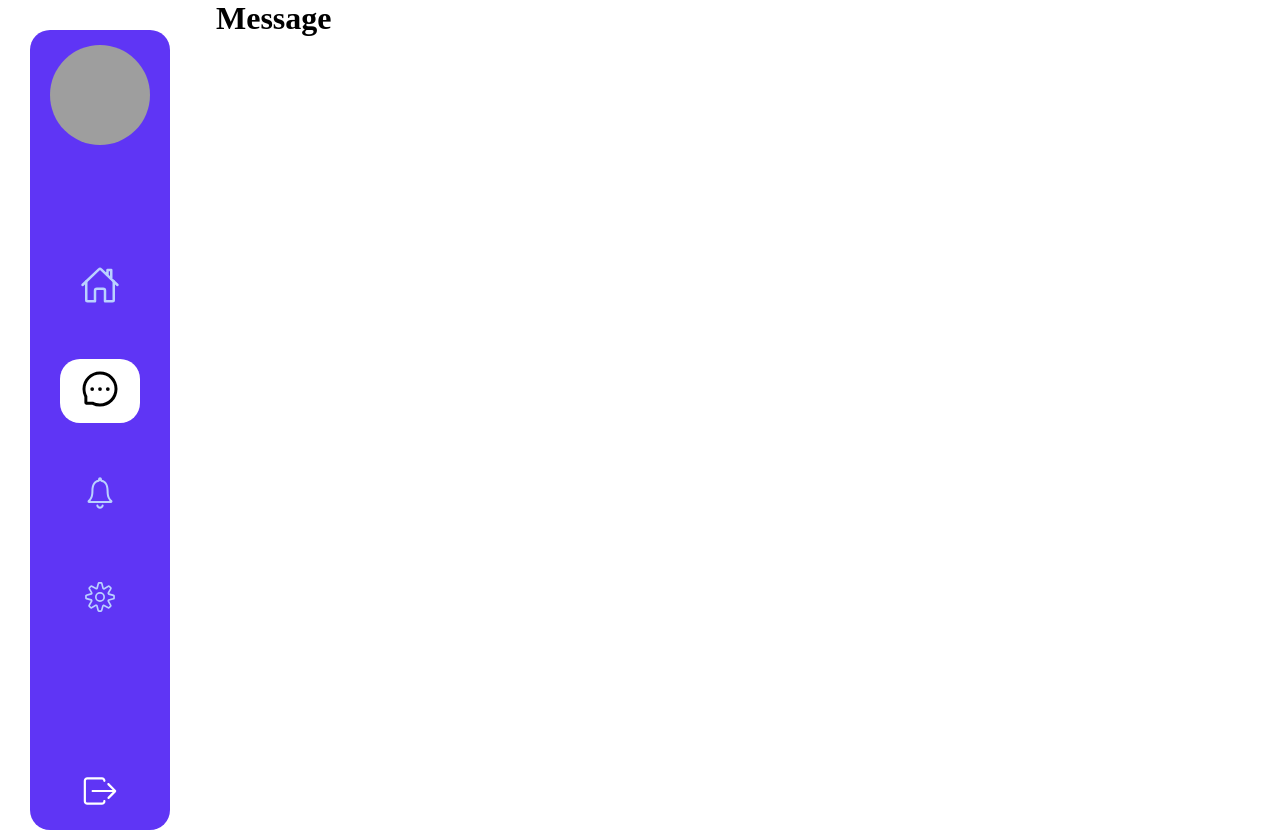
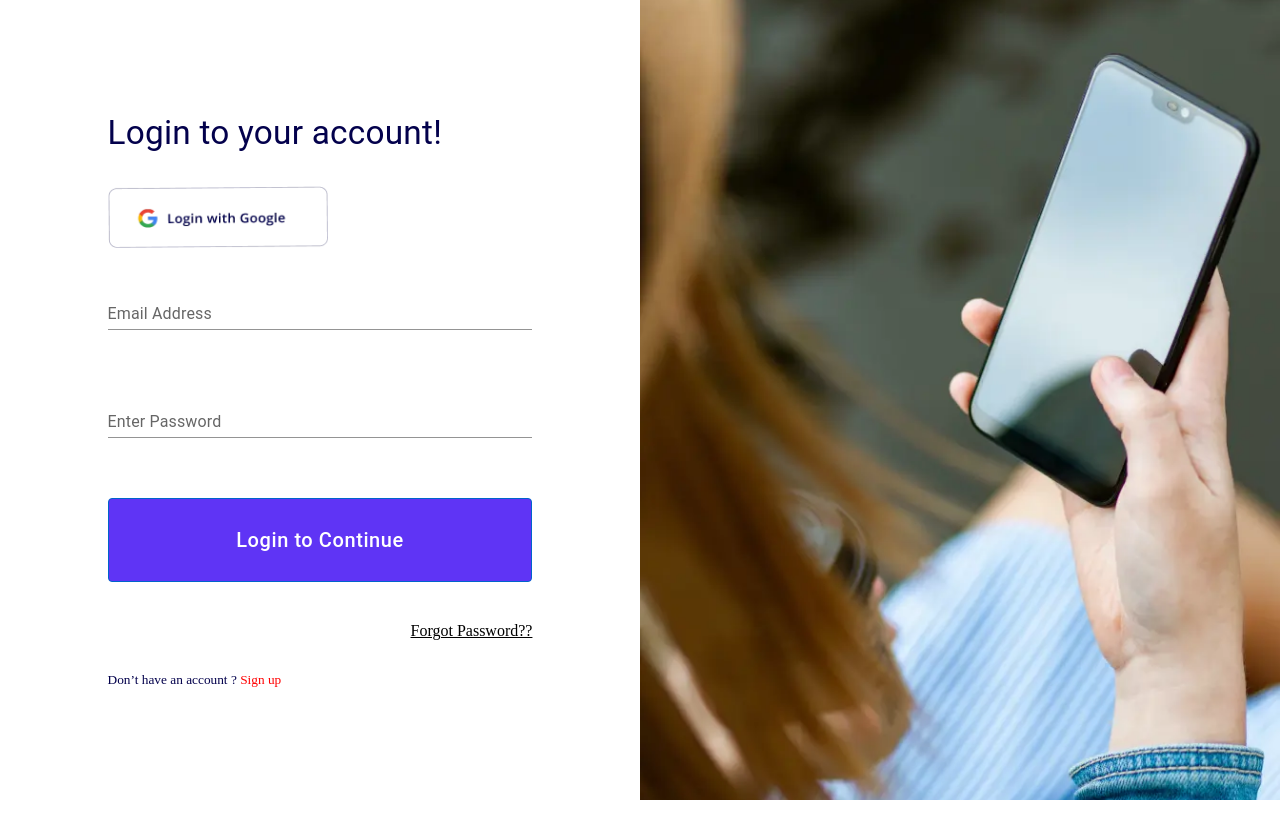
Before and after one commit to aropdhar/discussing_app, a React (Vite) app: page /message in a window 1280 px wide. After the commit the page ends 804 px from the top, so only its background shows below. Built offline with nearby package versions, Linux system fonts and the light colour scheme; grey boxes are pictures that could not be loaded.

Commit message:
redux_update

```diff
--- a/package.json
+++ b/package.json
@@ -15,12 +15,15 @@
     "@fontsource/roboto": "^5.0.13",
     "@mui/material": "^5.15.15",
     "@react-icons/all-files": "^4.1.0",
+    "@reduxjs/toolkit": "^2.2.5",
     "firebase": "^10.11.1",
     "formik": "^2.4.6",
     "react": "^18.2.0",
     "react-dom": "^18.2.0",
     "react-icons": "^5.1.0",
     "react-loader-spinner": "^6.1.6",
+    "react-loading-skeleton": "^3.4.0",
+    "react-redux": "^9.1.2",
     "react-router-dom": "^6.22.3",
     "react-toastify": "^10.0.5",
     "yup": "^1.4.0"
--- a/src/App.jsx
+++ b/src/App.jsx
@@ -13,6 +13,7 @@ import Register from "./pages/auth/Register";
 import Message from "./pages/message/Message";
 import Notification from "./pages/notification/Notification";
 import Settings from "./pages/setting/Settings";
+import Isloginprivate from "./privateroute/Isloginprivate";
 
 
 function App() {
@@ -20,12 +21,14 @@ function App() {
   const router = createBrowserRouter(
     createRoutesFromElements(
       <Route>
+        <Route element={<Isloginprivate/>}>
           <Route element={<Rootlayout/>}>
             <Route path='/home' element={<Home/>}/>
             <Route path='/message' element={<Message/>}/>
             <Route path='/notification' element={<Notification/>}/>
             <Route path='/setting' element={<Settings/>}/>
           </Route>
+        </Route>
             <Route path='*' element={<Error/>}/>
             <Route path='/' element={<Login/>}/>
             <Route path='/registration' element={<Register/>}/>
--- /dev/null
+++ b/src/authslice/authSlice.js
@@ -0,0 +1,20 @@
+import { createSlice } from '@reduxjs/toolkit'
+
+const initialState = {
+  value: localStorage.getItem("logedinstore") ? JSON.parse(localStorage.getItem("logedinstore")) : null,
+}
+
+export const authSlice = createSlice({
+  name: 'auth',
+  initialState,
+  reducers: {
+    loginstore: (state, action) => {
+      state.value = action.payload
+    },
+  },
+})
+
+
+export const { loginstore } = authSlice.actions
+
+export default authSlice.reducer
--- a/src/component/layout/Sidebar.jsx
+++ b/src/component/layout/Sidebar.jsx
@@ -7,8 +7,36 @@ import { IoIosNotificationsOutline } from "react-icons/io";
 import { CiSettings } from "react-icons/ci";
 import { IoIosLogOut } from "react-icons/io";
 import "./layout.css"
+import { getAuth, signOut } from "firebase/auth";
+import { useNavigate } from "react-router-dom";
+import { useSelector, useDispatch } from 'react-redux'
+import { loginstore } from '../../authslice/authSlice';
+import Skeleton from 'react-loading-skeleton'
+import 'react-loading-skeleton/dist/skeleton.css'
+
 
 const Sidebar = () => {
+
+  const navigate = useNavigate();
+  const auth = getAuth();
+
+  const data = useSelector((state) => state?.logedindatauser?.value)
+  const dispatch = useDispatch()
+  console.log(data);
+
+  let handlesignout = () =>{
+    signOut(auth).then(() => {
+
+      navigate("/");
+      localStorage.removeItem("logedinstore");
+      dispatch(loginstore(null))
+
+    }).catch((error) => {
+      // An error happened.
+    });
+
+  }
+
   return (
     <>
       <div className='sidebar_main'>
@@ -20,7 +48,17 @@ const Sidebar = () => {
                       sx={{ width: 100, height: 100 }}
                   />
               </div>
-              <div className='sidebar_menu'>
+              <div className='sidebar_menu' style={{width: "100%"}}>
+                <p style={{textAlign: "center" , marginBottom: "10px" , fontSize: "18px" , color: "#fff"}}>
+                  {/* {data?.displayName} */}
+                 {data ?
+
+                    data.displayName
+                 :
+                   <Skeleton style={{width: "70%" , margin: "0  auto" , height: "40px"}}/>
+                 }
+
+                </p>
                 <ul>
                   <li><NavLink to='/home'><IoHomeOutline /></NavLink></li>
                   <li><NavLink to='/message'><AiOutlineMessage /></NavLink></li>
@@ -28,7 +66,7 @@ const Sidebar = () => {
                   <li><NavLink to='/setting'><CiSettings /></NavLink></li>
                 </ul>
               </div>
-              <div className='sidebar_logout'>
+              <div onClick={handlesignout} className='sidebar_logout'>
                 <IoIosLogOut />
               </div>
 
--- a/src/component/layout/layout.css
+++ b/src/component/layout/layout.css
@@ -51,4 +51,5 @@
     color: #FFFFFF;
     margin-top: 30px;
     cursor: pointer;
+    background: none;
 }
--- a/src/main.jsx
+++ b/src/main.jsx
@@ -4,9 +4,11 @@ import App from './App.jsx'
 import './index.css'
 import firebaseConfig from './firebaseconfig/Firebaseconfig.js'
 import 'react-toastify/dist/ReactToastify.css';
+import { store } from './store/store.js'
+import { Provider } from 'react-redux'
 
 ReactDOM.createRoot(document.getElementById('root')).render(
-  <React.StrictMode>
-    <App />
-  </React.StrictMode>,
+  <Provider store={store}>
+      <App />
+  </Provider>,
 )
--- a/src/pages/auth/Login.jsx
+++ b/src/pages/auth/Login.jsx
@@ -4,7 +4,7 @@ import { styled } from '@mui/material/styles';
 import Box from '@mui/material/Box';
 import Paper from '@mui/material/Paper';
 import Grid from '@mui/material/Grid';
-import { TextField, Typography } from '@mui/material';
+import { Typography } from '@mui/material';
 import Button from '@mui/material/Button';
 import googleimg from '../../assets/google.webp'
 import Image from '../../component/layout/utilities/Image';
@@ -20,6 +20,8 @@ import { getAuth, signInWithEmailAndPassword,sendPasswordResetEmail ,GoogleAuthP
 import { ToastContainer, toast } from 'react-toastify';
 import { useNavigate } from "react-router-dom";
 import { ThreeDots } from 'react-loader-spinner';
+import { useSelector, useDispatch } from 'react-redux'
+import { loginstore } from '../../authslice/authSlice';
 
 const Item = styled(Paper)(({ theme }) => ({
   backgroundColor: theme.palette.mode === 'dark' ? '#1A2027' : '#fff',
@@ -74,6 +76,7 @@ const Login = () => {
   const [loader , setLoader] = useState(false)
   const [forgetpass , setForgetpass] = useState("")
   const provider = new GoogleAuthProvider();
+  const dispatch = useDispatch()
 
   let initialValues = {
     email: '',
@@ -94,19 +97,26 @@ const Login = () => {
           const user = userCredential.user;
 
             if(user.emailVerified){
+              localStorage.setItem("logedinstore", JSON.stringify(user));
+              dispatch(loginstore(user))
               navigate("/home");
               actions.resetForm();
+              setLoader(false)
             }
             else{
               toast("Please Verified Your Email!!!");
-              setLoader(false)
+              signOut(auth).then(() => {
+
+              }).catch((error) => {
+                // An error happened.
+              });
             }
 
         })
         .catch((error) => {
           setTimeout(()=>{
             setLoader(false)
-          })
+          },2000)
           toast("Invalid Credential!!!");
         });
 
@@ -129,13 +139,22 @@ const Login = () => {
   let handlegoogle = () =>{
     signInWithPopup(auth, provider)
       .then((result) => {
-        // This gives you a Google Access Token. You can use it to access the Google API.
-        const credential = GoogleAuthProvider.credentialFromResult(result);
-        const token = credential.accessToken;
-        // The signed-in user info.
+        console.log(result);
         const user = result.user;
-        // IdP data available using getAdditionalUserInfo(result)
-        // ...
+        if(user.emailVerified){
+          localStorage.setItem("logedinstore", JSON.stringify(user));
+          dispatch(loginstore(user))
+          navigate("/home");
+          setLoader(false)
+        }
+        else{
+          toast("Please Verified Your Email!!!");
+          signOut(auth).then(() => {
+
+          }).catch((error) => {
+            // An error happened.
+          });
+        }
       }).catch((error) => {
         // Handle Errors here.
         const errorCode = error.code;
--- a/src/pages/auth/Register.jsx
+++ b/src/pages/auth/Register.jsx
@@ -97,7 +97,6 @@ const Register = () => {
               email: userCredential.user.email,
               profile_picture : userCredential.user.photoURL,
             }).then(()=>{
-              console.log("User Create Successfully");
               toast("Registration Successfully....!!");
               setloading(false);
               setTimeout(()=>{
--- /dev/null
+++ b/src/privateroute/Isloginprivate.jsx
@@ -0,0 +1,13 @@
+import React from 'react'
+import { useSelector, useDispatch } from 'react-redux'
+import Login from '../pages/auth/Login'
+import { Outlet } from 'react-router-dom'
+
+const Isloginprivate = () => {
+
+    const data = useSelector((state) => state?.logedindatauser?.value)
+
+    return data ? <Outlet/> : <Login/>
+}
+
+export default Isloginprivate
--- /dev/null
+++ b/src/store/store.js
@@ -0,0 +1,8 @@
+import { configureStore } from '@reduxjs/toolkit'
+import authSlice from '../authslice/authSlice'
+
+export const store = configureStore({
+  reducer: {
+    logedindatauser: authSlice,
+  },
+})
```
Also changed, not shown: src/component/toastify/Toastify.jsx (added, +25 -0 lines), 1 other file (tests, documents, lock files or other folders).
